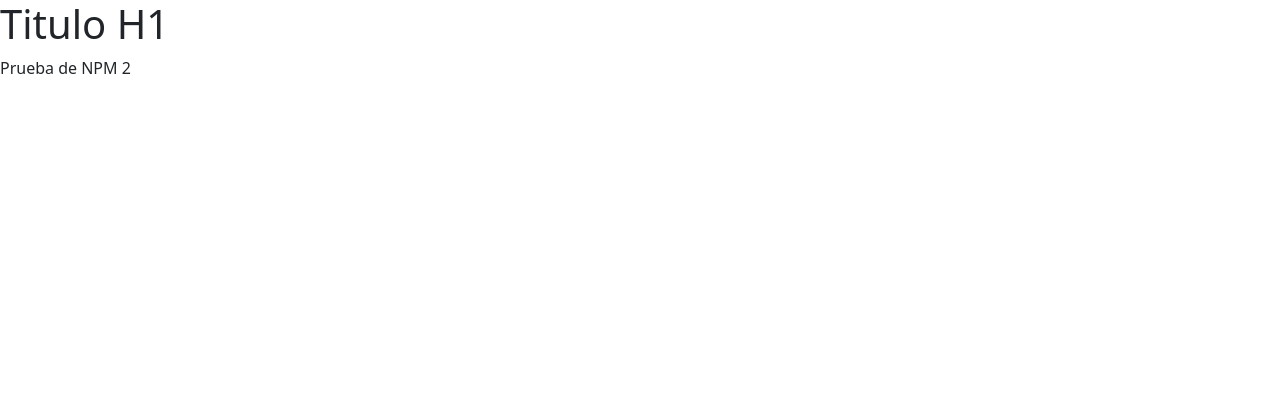
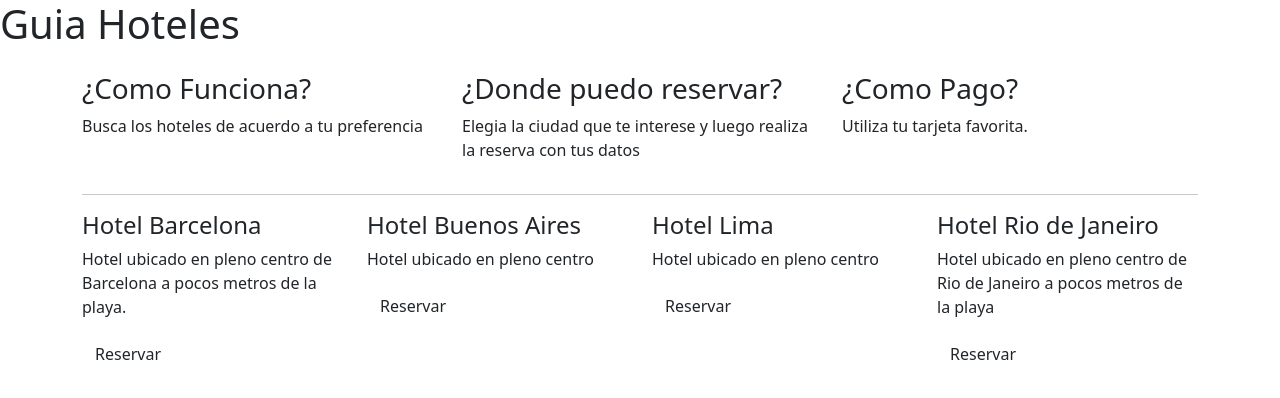
Before and after one commit to luisandino2002/guia-hoteles2026, a website: page index.html in a window 1280 px wide. Drawn offline with nearby package versions, Linux system fonts and the light colour scheme.

Commit message:
Ejercicio de Grillas 1

```diff
--- a/index.html
+++ b/index.html
@@ -9,8 +9,56 @@
     <title>Guia hoteles</title>
 </head>
 <body>
-    <h1>Titulo H1</h1>
-    Prueba de NPM 2
+    <div class="jumbotron">
+        <h1>Guia Hoteles</h1>
+    </div>
+    <div class="container">
+        <div class="row">
+            <div class="col-sm-4">
+                <p>
+                    <h3>¿Como Funciona?</h3>
+                    <p>Busca los hoteles de acuerdo a tu preferencia</p>
+                </p>
+            </div>
+            <div class="col-sm-4">
+                <p>
+                    <h3>¿Donde puedo reservar?</h3>
+                    <p>Elegia la ciudad que te interese y luego realiza la reserva con tus datos</p>
+                </p>
+            </div>
+            <div class="col-sm-4">
+                <p>
+                    <h3>¿Como Pago?</h3>
+                    <p>Utiliza tu tarjeta favorita.</p>
+                </p>
+            </div>
+
+        </div>
+        <hr>
+        <div class="row">
+            <div class="col-sm-3">
+                <h4>Hotel Barcelona</h4>
+                <p>Hotel ubicado en pleno centro de Barcelona a pocos metros de la playa.</p>
+                <button class="btn">Reservar</button>
+            </div>
+            <div class="col-sm-3">
+                <h4>Hotel Buenos Aires</h4>
+                <p>Hotel ubicado en pleno centro</p>
+                <button class="btn">Reservar</button>
+            </div>
+            <div class="col-sm-3">
+                <h4>Hotel Lima</h4>
+                <p>Hotel ubicado en pleno centro</p>
+                <button class="btn">Reservar</button>
+            </div>
+            <div class="col-sm-3">
+                <h4>Hotel Rio de Janeiro</h4>
+                <p>Hotel ubicado en pleno centro de Rio de Janeiro a pocos metros de la playa</p>
+                <button class="btn">Reservar</button>
+            </div>
+        </div>
+    </div>
+
 
 
     <script src="node_modules/jquery/dist/jquery.min.js"></script>
```
